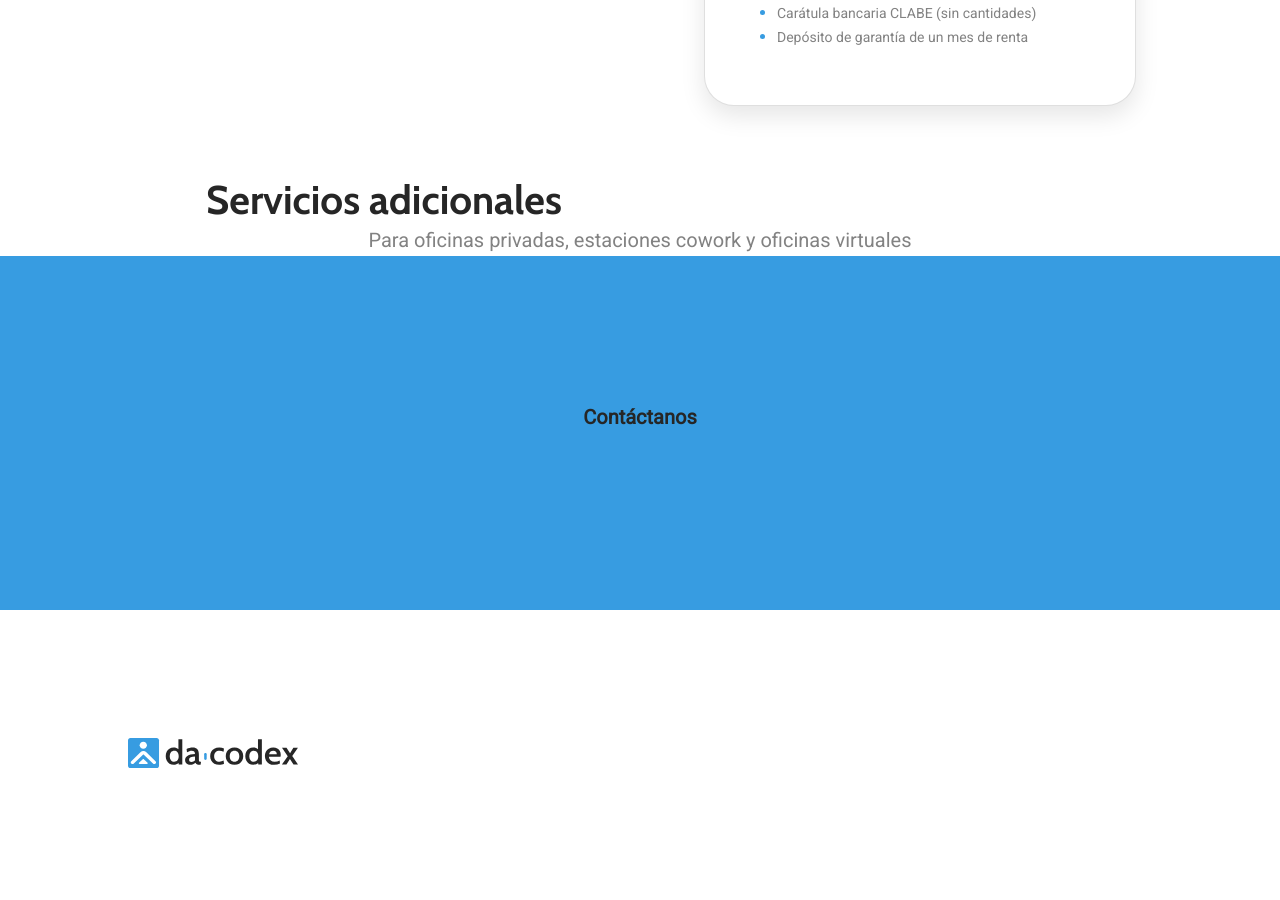
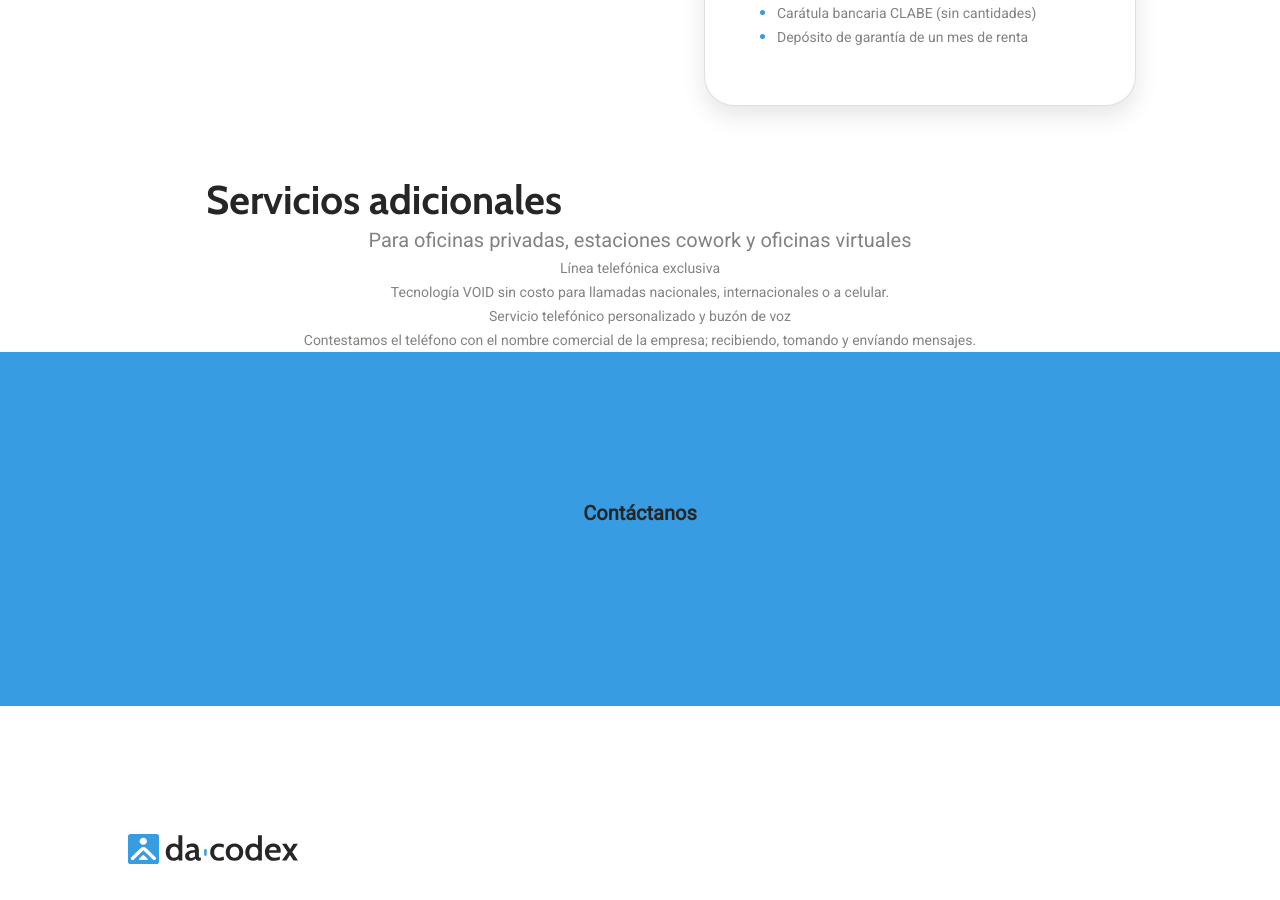
Before and after one commit to victorldleon/dacodex, a Jekyll site: the page built from index.html, in a window 1280 px wide and 900 px high, scrolled down 2189 px. Built offline with Jekyll 4.4.1, drawn with Linux system fonts in a browser that asks for light colours; nearby versions of some CDN libraries.

Commit message:
adds html for additional services

```diff
--- a/_includes/additional-services.html
+++ b/_includes/additional-services.html
@@ -4,13 +4,13 @@
     <div class="additional-services-container">
         <div class="additional-services-item">
             <div class="icon icon-phone"></div>
-            <p></p>
-            <p></p>
+            <p>Línea telefónica exclusiva</p>
+            <p>Tecnología VOID sin costo para llamadas nacionales, internacionales o a celular.</p>
         </div>
         <div class="additional-services-item">
             <div class="icon icon-person-phone"></div>
-            <p></p>
-            <p></p>
+            <p>Servicio telefónico personalizado y buzón de voz</p>
+            <p>Contestamos el teléfono con el nombre comercial de la empresa; recibiendo, tomando y envíando mensajes.</p>
         </div>
     </div>
 </div>
```
